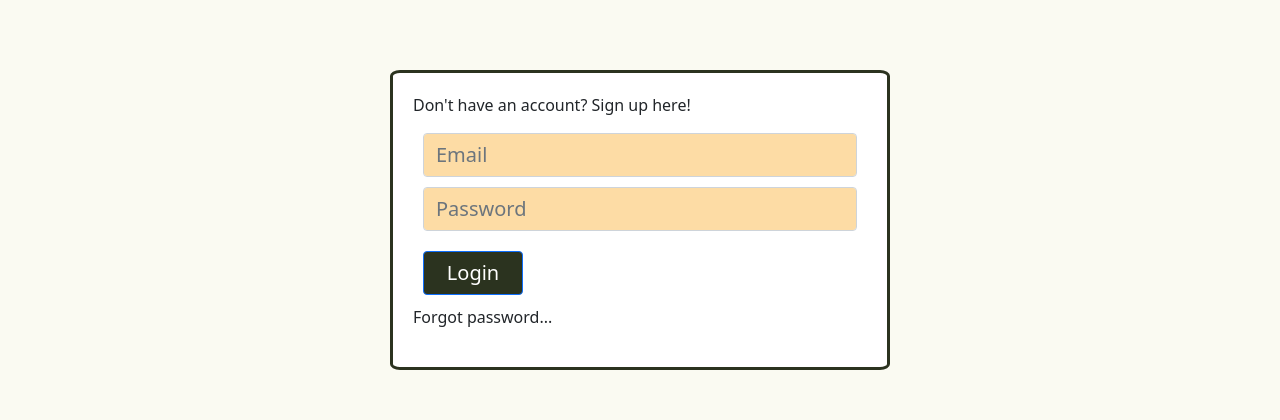
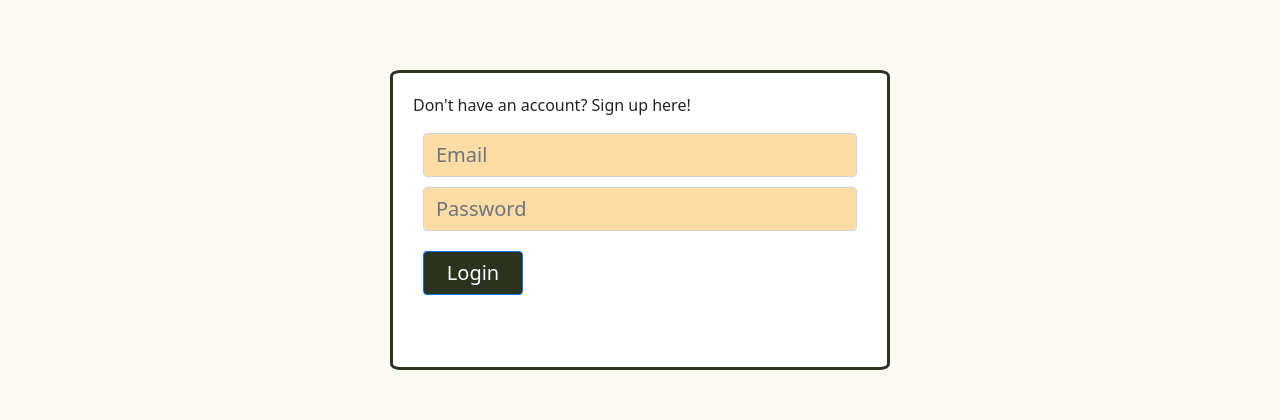
Before and after one commit to robisonJohn/Community-Table, a React (Create React App) app in the folder client/: page /login in a window 1280 px wide. Shown: the part 368-788 px from the top of the page. Built offline with nearby package versions, Linux system fonts and the light colour scheme.

Commit message:
fixed login form

```diff
--- a/client/src/screens/Login/Login.jsx
+++ b/client/src/screens/Login/Login.jsx
@@ -63,7 +63,7 @@ const Login = (props) => {
             <div id="login-header"><h1 id="header-text">TAKE A SEAT</h1></div>
           </Row>
           <Row className="login-row">
-            <Form id="login-form">
+            <Form id="login-form" onSubmit={onLogin}>
             <p>Don't have an account? Sign up here!</p>
             <Form.Group className="form-element">
               <Form.Control
@@ -89,7 +89,6 @@ const Login = (props) => {
               />
             </Form.Group>
               {renderError()}
-              <p>Forgot password...</p>
           </Form>
           </Row>
         </Col>
--- a/client/src/screens/SignUp/SignUp.css
+++ b/client/src/screens/SignUp/SignUp.css
@@ -12,5 +12,4 @@
 
 .sign-input {
   background-color: #fddca5 !important;
-  color: #546747 !important;
 }
```
